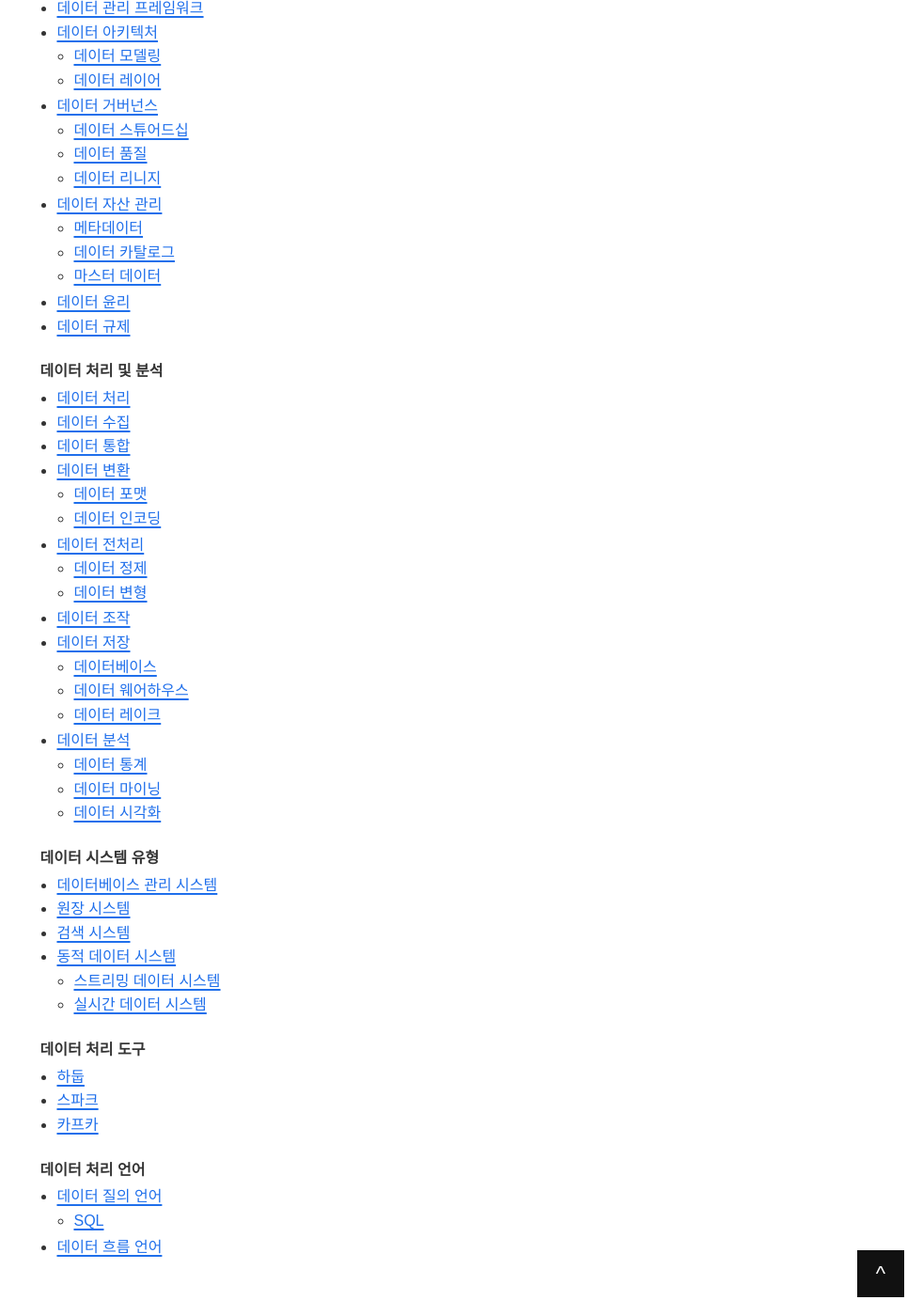
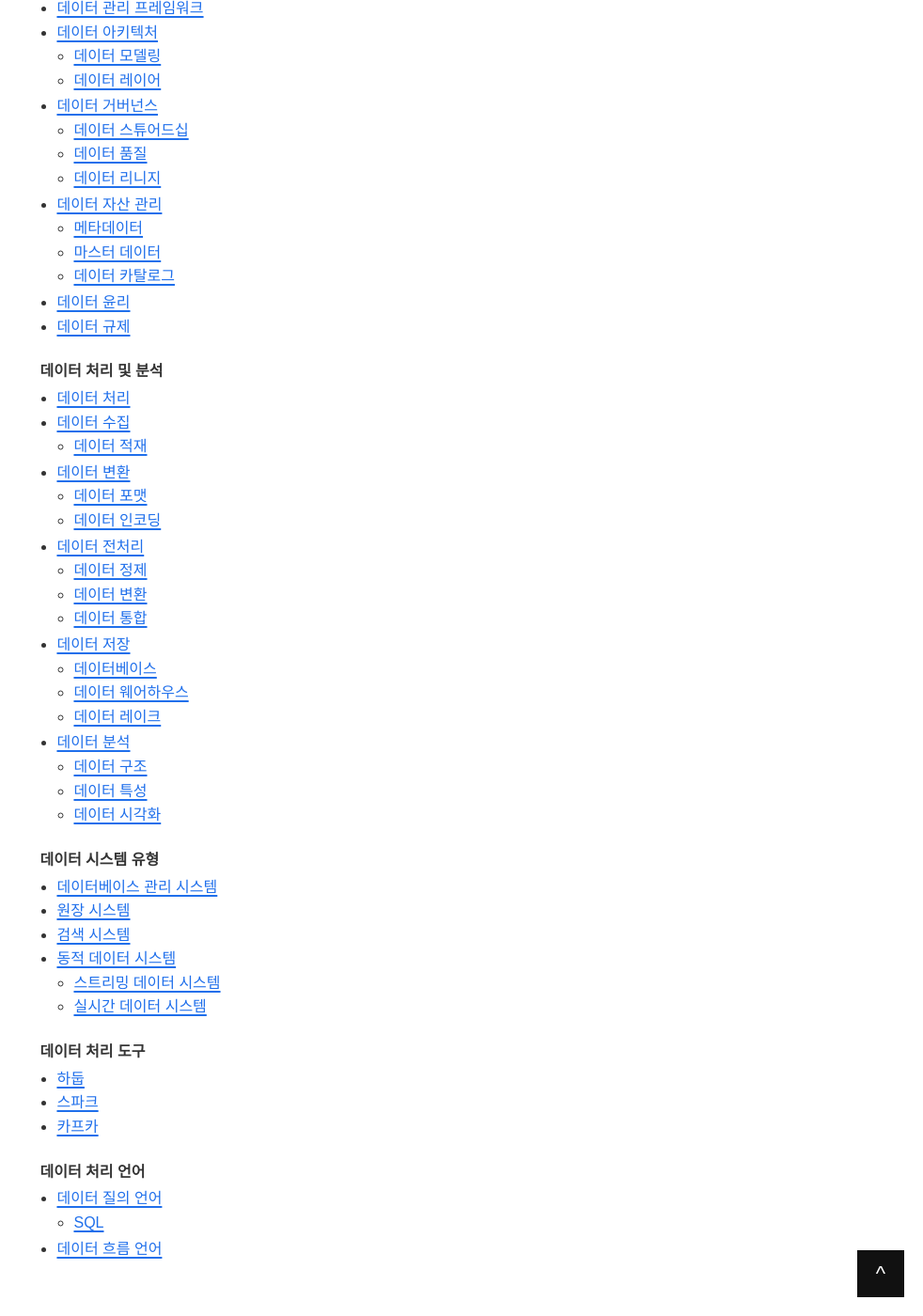
Before and after one commit to underpage/underpage.github.io, a Jekyll site: the page built from _doc/data/index.md, in a window 1280 px wide and 1400 px high, scrolled down 563 px. Shown: the whole window at 94% size, without its empty margins (298-1280 px from the left). Built offline with Jekyll 4.4.1, drawn with Linux system fonts in a browser that asks for light colours.

Commit message:
데이터 인덱스 수정

```diff
--- a/_doc/data/index.md
+++ b/_doc/data/index.md
@@ -2,7 +2,7 @@
 order: 4
 title: Data
 description: 데이터 (인덱스)
-summary: 데이터의 정의, 기초, 설계/관리, 처리/분석 과정, 시스템, 데이터 처리 도구 등에 대한 개요
+summary:
 keywords:
 - data
 - data architecture
@@ -42,8 +42,8 @@ modified_time: 2025-10-21 19:22
   - [데이터 리니지](./data-lineage.md)
 - [데이터 자산 관리](./data-asset-management.md)
   - [메타데이터](./metadata.md)
+  - [마스터 데이터](./master-data.md)
   - [데이터 카탈로그](./data-catalog.md)
-  - [마스터 데이터](./master-data.md)
 - [데이터 윤리](./data-ethics.md)
 - [데이터 규제](./data-regulation.md)
 
@@ -51,22 +51,22 @@ modified_time: 2025-10-21 19:22
 **데이터 처리 및 분석**
 - [데이터 처리](./data-processing/index.md)
 - [데이터 수집](./data-collection/index.md)
-- [데이터 통합](./data-integration/index.md)
+  - [데이터 적재](./data-collection/data-ingestion.md)
 - [데이터 변환](./data-conversion/index.md)
   - [데이터 포맷](./data-conversion/format/index.md)
   - [데이터 인코딩](./data-conversion/encoding/index.md)
 - [데이터 전처리](./data-preprocessing/index.md)
   - [데이터 정제](./data-preprocessing/data-cleaning.md)
-  - [데이터 변형](./data-preprocessing/data-transformation.md)
-- [데이터 조작](./data-manipulation/index.md)
+  - [데이터 변환](./data-preprocessing/data-transformation.md)
+  - [데이터 통합](./data-preprocessing/data-integration.md)
 - [데이터 저장](./data-storage/index.md)
   - [데이터베이스](./data-storage/database/index.md)
   - [데이터 웨어하우스](./data-storage/data-warehouse.md)
   - [데이터 레이크](./data-storage/data-lake.md)
 - [데이터 분석](./data-analytics/index.md)
-  - [데이터 통계](./data-analytics/statistical/index.md)
-  - [데이터 마이닝](./data-analytics/mining/index.md)
-  - [데이터 시각화](./data-analytics/visualization/index.md)
+  - [데이터 구조](./data-analytics/data-structure.md)
+  - [데이터 특성](./data-analytics/data-characteristics.md)
+  - [데이터 시각화](./data-analytics/da-visualization.md)
 
 
 **데이터 시스템 유형**
```
Also changed, not shown: other parts of _doc/data/index.md (+1 -1 lines).
